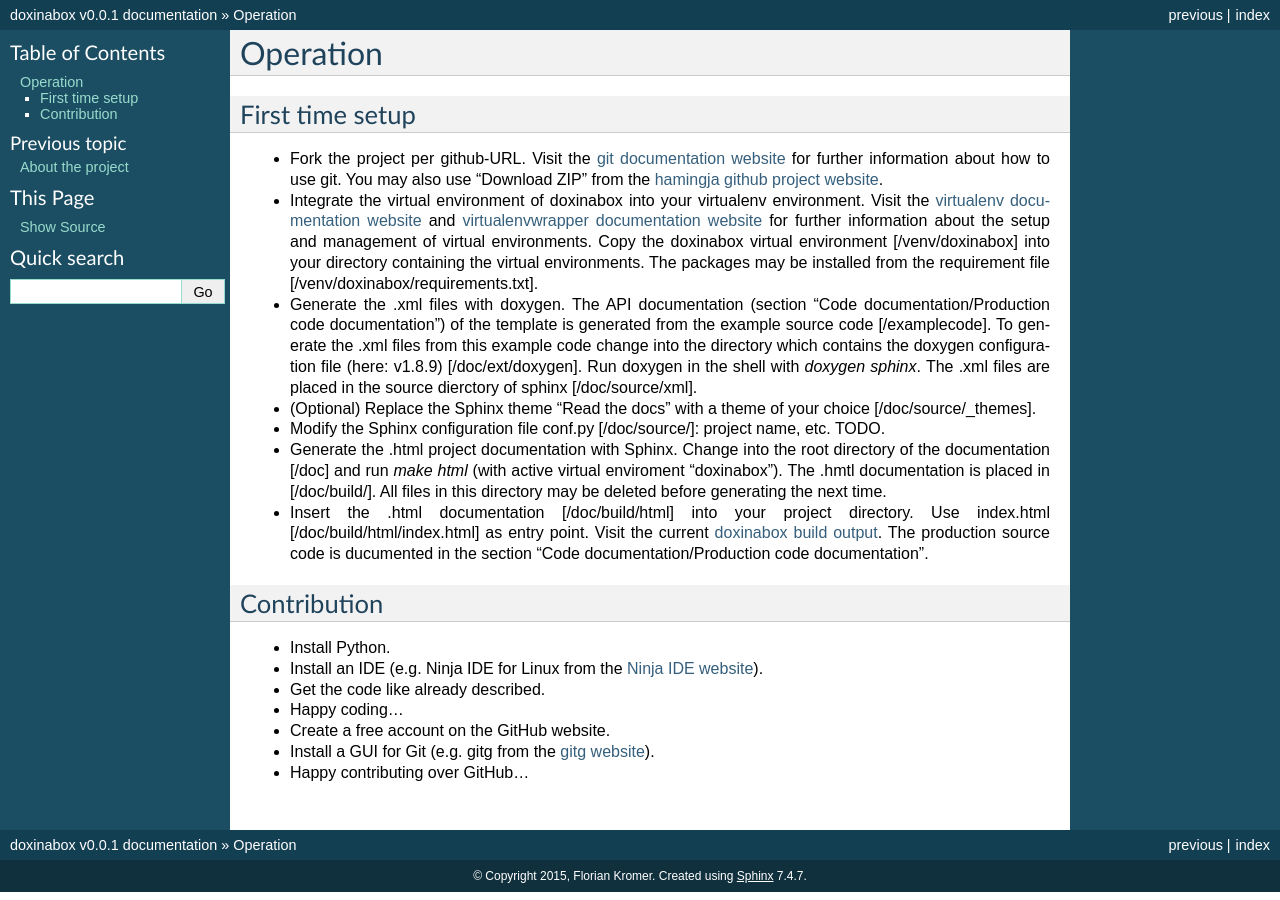
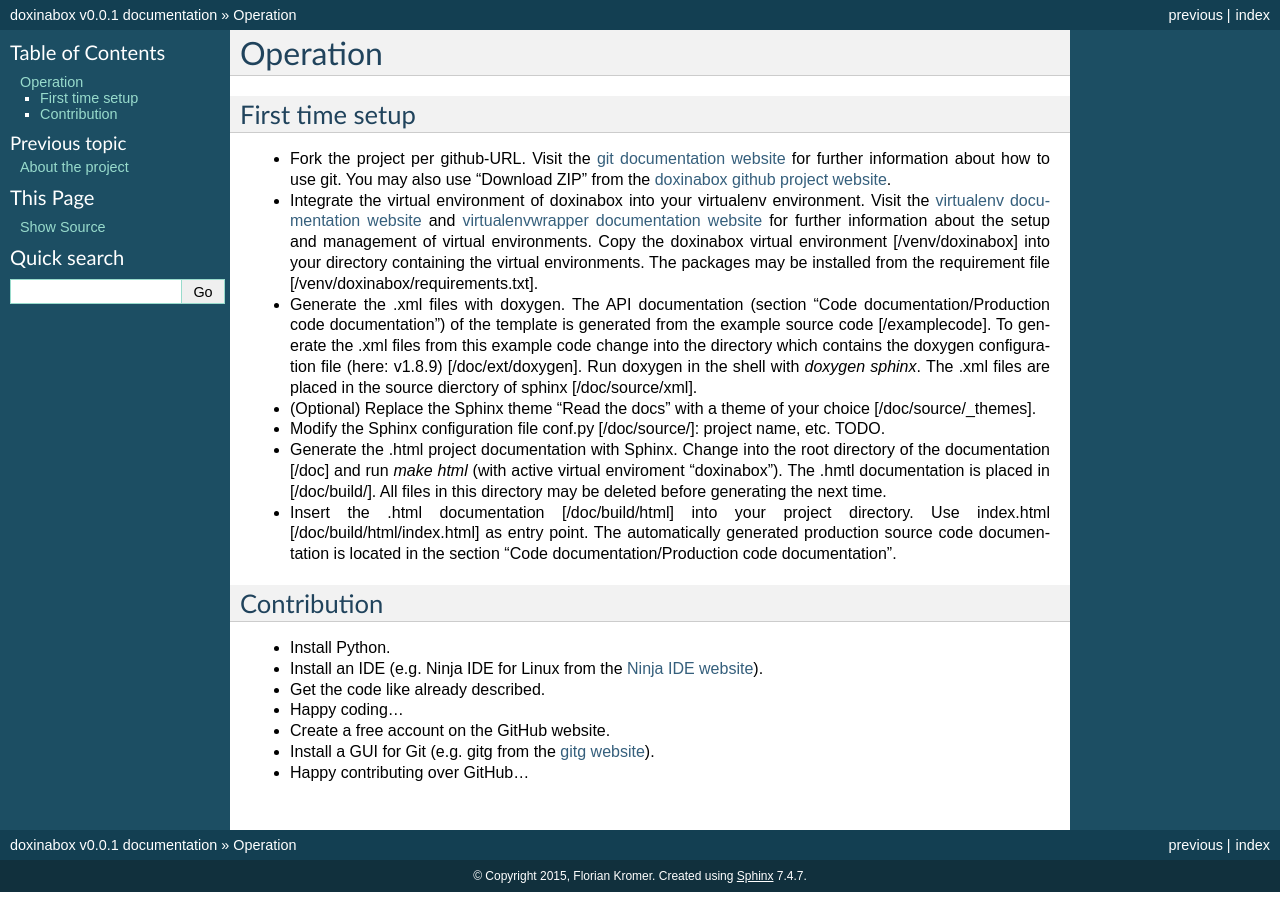
Before and after one commit to fkromer/doxinabox, a Sphinx documentation site: the page built from docs/operation.rst, in a window 1280 px wide. Built offline with Sphinx 7.4.7, drawn with Linux system fonts in a browser that asks for light colours.

Commit message:
Update operation.rst
change:
 - correct link to github website
delete:
 - link to generated index.html, is opened with github editor instead of browser

```diff
--- a/docs/operation.rst
+++ b/docs/operation.rst
@@ -9,19 +9,18 @@ Operation
 First time setup
 ================
 
-- Fork the project per github-URL. Visit the `git documentation website`_ for further information about how to use git. You may also use "Download ZIP" from the `hamingja github project website`_.
+- Fork the project per github-URL. Visit the `git documentation website`_ for further information about how to use git. You may also use "Download ZIP" from the `doxinabox github project website`_.
 - Integrate the virtual environment of doxinabox into your virtualenv environment. Visit the `virtualenv documentation website`_ and `virtualenvwrapper documentation website`_ for further information about the setup and management of virtual environments. Copy the doxinabox virtual environment [/venv/doxinabox] into your directory containing the virtual environments. The packages may be installed from the requirement file [/venv/doxinabox/requirements.txt].
 - Generate the .xml files with doxygen. The API documentation (section "Code documentation/Production code documentation") of the template is generated from the example source code [/examplecode]. To generate the .xml files from this example code change into the directory which contains the doxygen configuration file (here: v1.8.9) [/doc/ext/doxygen]. Run doxygen in the shell with `doxygen sphinx`. The .xml files are placed in the source dierctory of sphinx [/doc/source/xml].
 - (Optional) Replace the Sphinx theme "Read the docs" with a theme of your choice [/doc/source/_themes].
 - Modify the Sphinx configuration file conf.py [/doc/source/]: project name, etc. TODO.
 - Generate the .html project documentation with Sphinx. Change into the root directory of the documentation [/doc] and run `make html` (with active virtual enviroment "doxinabox"). The .hmtl documentation is placed in [/doc/build/]. All files in this directory may be deleted before generating the next time.
-- Insert the .html documentation [/doc/build/html] into your project directory. Use index.html [/doc/build/html/index.html] as entry point. Visit the current `doxinabox build output`_. The production source code is ducumented in the section "Code documentation/Production code documentation".
+- Insert the .html documentation [/doc/build/html] into your project directory. Use index.html [/doc/build/html/index.html] as entry point. The automatically generated production source code documentation is located in the section "Code documentation/Production code documentation".
 
 .. _git documentation website: http://git-scm.com/doc
-.. _hamingja github project website: https://github.com/fkromer/hamingja
+.. _doxinabox github project website: https://github.com/fkromer/doxinabox
 .. _virtualenv documentation website: http://virtualenv.readthedocs.org/en/latest/index.html#
 .. _virtualenvwrapper documentation website: http://virtualenvwrapper.readthedocs.org/en/latest/index.html
-.. _doxinabox build output: https://github.com/fkromer/doxinabox/tree/master/doc/build/html/index.html
 
 .. _contribution:
 
```
